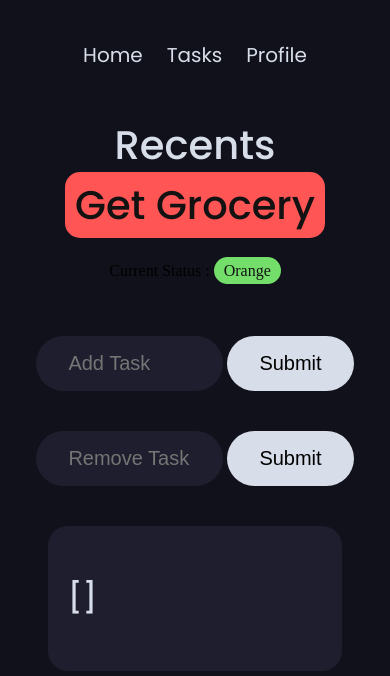
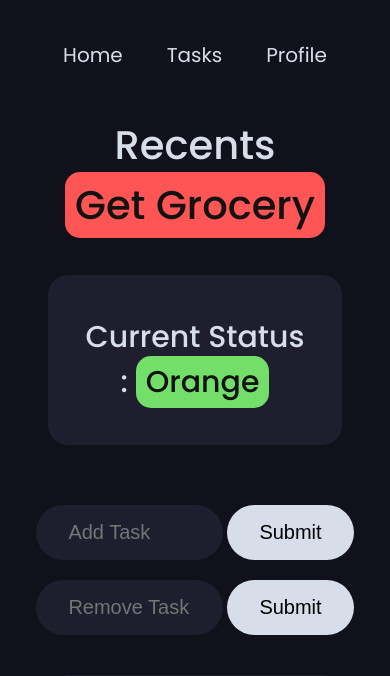
Before and after one commit to Sid009hey/taskr, a Flask app: page / in a window 390 px wide. Shown: the top 676 px of the page. Run offline with Flask 3, Linux system fonts and the light colour scheme.

Commit message:
Update style.css (responsive)

```diff
--- a/habitTree/static/styles/style.css
+++ b/habitTree/static/styles/style.css
@@ -55,10 +55,25 @@
     border-radius: 20px;
 }
 
+
+.cube{
+    margin: 40px;
+    width: auto;
+    border-radius: 20px;
+    color:#d8dee9;
+    font-size:30px;
+    font-family:Poppins;
+    font-weight:500;
+    background-color: #1e1e2e;
+    padding: 10px 30px;
+    border-radius: 20px;
+}
+
+
 input{
   color:#d8dee9;
   font-size:20px;
-  margin-top: 40px;
+  margin-top: 20px;
   background: #1e1e2e;
   border: 1px transparent;
   border-radius: 50px;
@@ -103,12 +118,14 @@
 }
 
 .navItem{
-
     color: #d8dee9;
+    margin-bottom: 0px;
     font-size: 20px;
     text-decoration: none;
     font-family: Poppins;
-    padding: 10px;
+    margin:10px;
+    padding: 10px 30px;
+    border: 2px solid #d8dee9;
     border-radius: 10px;
     transition: 0.2s ease;
 }
@@ -120,7 +137,19 @@
 }
 
 @media only screen and (max-width: 500px) {
-  .grid_2f1 {
-    grid-template-columns: repeat(1, 1fr);
-  }
+.grid_2f1 {
+grid-template-columns: repeat(1, 1fr);
 }
+    .navItem{
+        color: #d8dee9;
+        margin-bottom: 0px;
+        font-size: 20px;
+        text-decoration: none;
+        font-family: Poppins;
+        margin:10px;
+        padding: 10px;
+        border: 0px transparent;
+        border-radius: 10px;
+        transition: 0.2s ease;
+    }
+}
```
